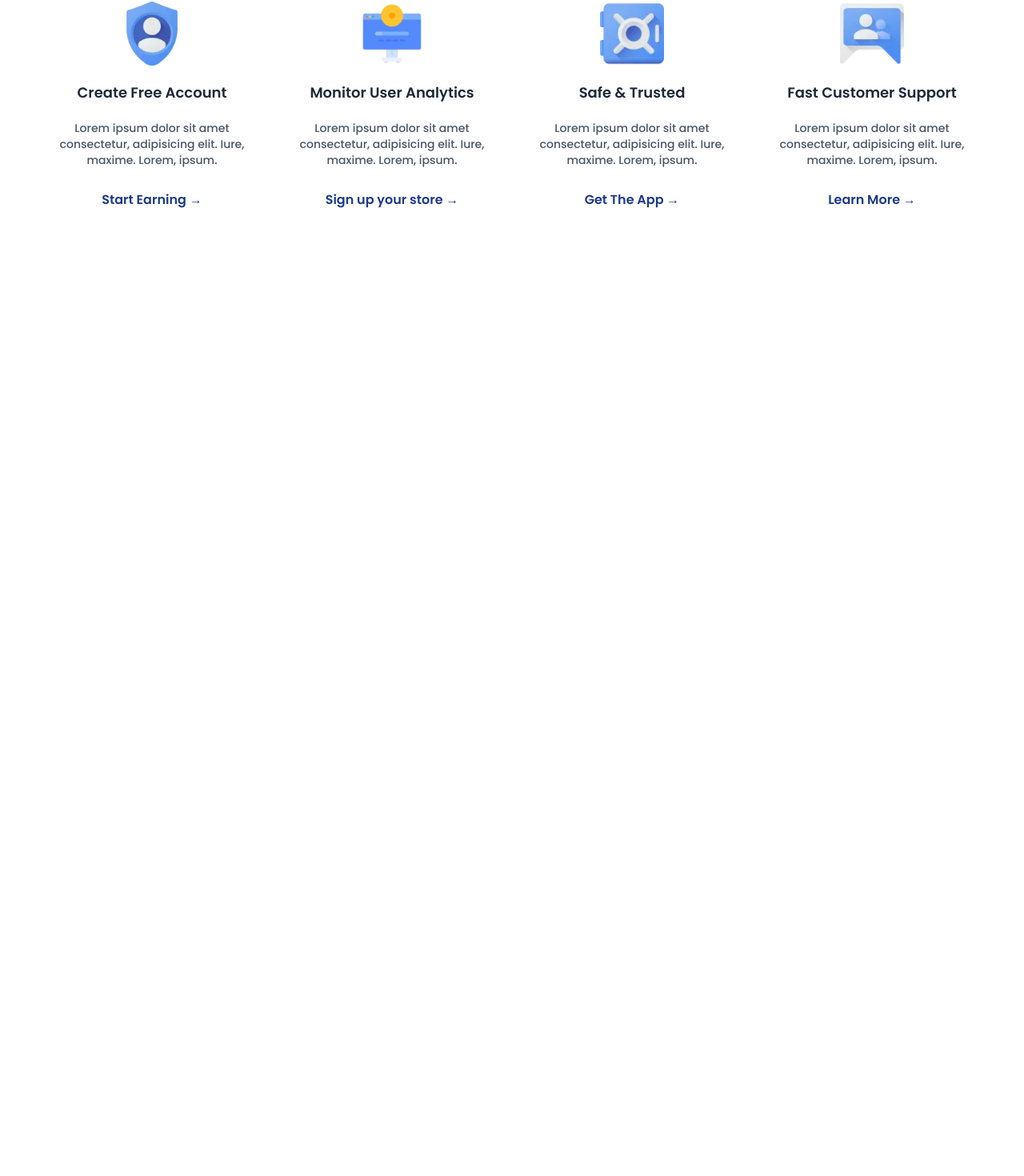
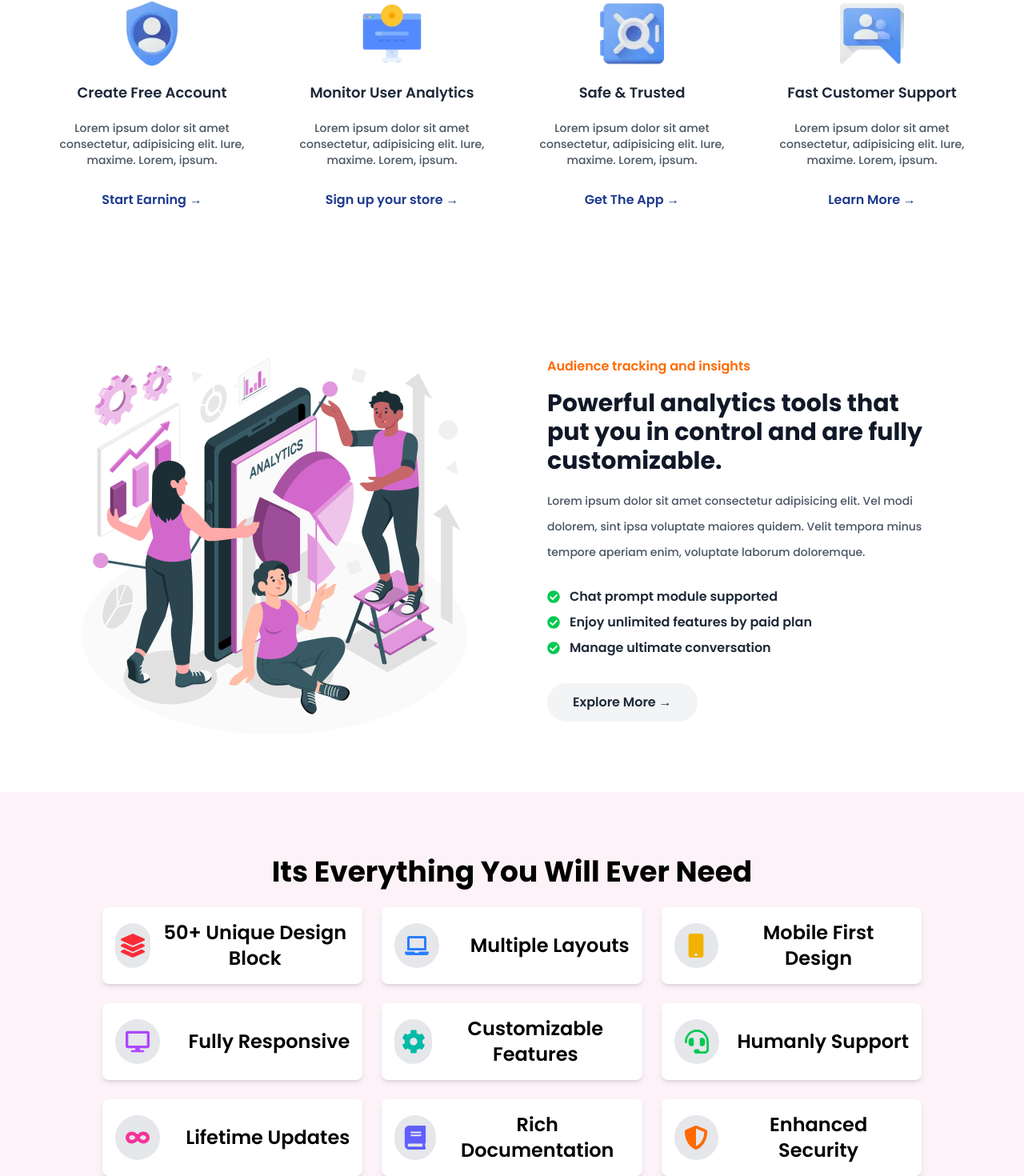
Before and after one commit to AdirGamil/nextjs-landingpage, a Next.js app: page / in a window 1280 px wide. Shown: the part 1006-2476 px from the top of the page at 80% size. Before the commit the page ends 1332 px from the top, so only its background shows below. Built offline with nearby package versions, Linux system fonts and the light colour scheme.

Commit message:
Add fetures section

```diff
--- /dev/null
+++ b/components/Home/AnalyticsFeature/AnalyticsFeature.tsx
@@ -0,0 +1,57 @@
+import Image from 'next/image'
+import React from 'react'
+import { FaCheckCircle } from 'react-icons/fa'
+
+const AnalyticsFeature = () => {
+  return (
+    <div className="pt-24 p-16">
+      {/* Define grid */}
+      <div className="w-[80%] md:w-[95%] mx-auto grid grid-cols-1 lg:grid-cols-2 gap-10">
+        {/* Image Content */}
+        <div>
+          <Image
+            src="/images/a.jpg"
+            alt="analytics"
+            width={500}
+            height={500}
+            className="object-contain"
+          />
+        </div>
+        {/* Text Content */}
+        <div className="p-6">
+          <h3 className="text-base font-semibold text-orange-500">
+            Audience tracking and insights
+          </h3>
+          <h1 className="mt-4 text-xl sm:text-2xl md:text-3xl font-bold text-gray-900">
+            Powerful analytics tools that put you in control and are fully
+            customizable.
+          </h1>
+          <p className="mt-4 text-gray-600 text-sm font-medium leading-[2rem]">
+            Lorem ipsum dolor sit amet consectetur adipisicing elit. Vel modi
+            dolorem, sint ipsa voluptate maiores quidem. Velit tempora minus
+            tempore aperiam enim, voluptate laborum doloremque.
+          </p>
+          <ul className="mt-7 space-y-2 text-gray-800">
+            <li className="flex items-center font-semibold">
+              <FaCheckCircle className="mr-3 text-green-500" />
+               Chat prompt module supported
+            </li>
+            <li className="flex items-center font-semibold">
+              <FaCheckCircle className="mr-3 text-green-500" />
+              Enjoy unlimited features by paid plan
+              </li>
+            <li className="flex items-center font-semibold">
+              <FaCheckCircle className="mr-3 text-green-500" />
+              Manage ultimate conversation
+              </li>
+          </ul>
+          <button className='mt-8 px-8 py-3 bg-gray-100 text-gray-800 font-semibold rounded-full hover:bg-blue-800 transition-all duration-200 cursor-pointer hover:text-white'>
+            Explore More &rarr;
+          </button>
+        </div>
+      </div>
+    </div>
+  )
+}
+
+export default AnalyticsFeature
--- /dev/null
+++ b/components/Home/Feature/Feature.tsx
@@ -0,0 +1,77 @@
+import React from 'react'
+import {
+  FaBook,
+  FaCog,
+  FaDesktop,
+  FaHeadset,
+  FaInfinity,
+  FaLaptop,
+  FaLayerGroup,
+  FaMobile,
+  FaShieldAlt,
+} from 'react-icons/fa'
+
+const Feature = () => {
+  const features = [
+    {
+      icon: <FaLayerGroup className="text-red-500" />,
+      title: '50+ Unique Design Block',
+    },
+    {
+      icon: <FaLaptop className="text-blue-500" />,
+      title: 'Multiple Layouts',
+    },
+    {
+      icon: <FaMobile className="text-yellow-500" />,
+      title: 'Mobile First Design',
+    },
+    {
+      icon: <FaDesktop className="text-purple-500" />,
+      title: 'Fully Responsive',
+    },
+    {
+      icon: <FaCog className="text-teal-500" />,
+      title: 'Customizable Features',
+    },
+    {
+      icon: <FaHeadset className="text-green-500" />,
+      title: 'Humanly Support',
+    },
+    {
+      icon: <FaInfinity className="text-pink-500" />,
+      title: 'Lifetime Updates',
+    },
+    {
+      icon: <FaBook className="text-indigo-500" />,
+      title: 'Rich Documentation',
+    },
+    {
+      icon: <FaShieldAlt className="text-orange-500" />,
+      title: 'Enhanced Security',
+    },
+  ]
+  return (
+    <div className="bg-pink-50 py-20">
+      <div className="w-[80%] mx-auto text-center">
+        <h1 className="text-2xl md:text-4xl font-bold capitalize ">
+          Its Everything you will ever need
+        </h1>
+        <div className="mt-6 text-2xl grid grid-cols-1 md:grid-cols-2 lg:grid-cols-3 gap-6">
+          {features.map((feature, index) => (
+            <div
+              key={index}
+              className="flex items-center justify-between p-4 bg-white rounded-lg shadow-md space-x-3"
+            >
+              <div className="text-3xl w-14 h-14 bg-gray-200 bg-opacity-10 flex items-center justify-center flex-col rounded-full">
+                {feature.icon}
+                </div>
+              <p className='font-semibold'>{feature.title}</p>
+            </div>
+          ))}
+        </div>
+      </div>
+    </div>
+  )
+}
+
+export default Feature
--- a/components/Home/Home.tsx
+++ b/components/Home/Home.tsx
@@ -1,3 +1,5 @@
+import AnalyticsFeature from "./AnalyticsFeature/AnalyticsFeature"
+import Feature from "./Feature/Feature"
 import Hero from "./Hero/Hero"
 import WhyChoose from "./WhyChoose/WhyChoose"
 
@@ -6,6 +8,8 @@ const Home = () => {
     <div className="overflow-hidden">
         <Hero />
         <WhyChoose />
+        <AnalyticsFeature />
+        <Feature />
     </div>
   )
 }
```
